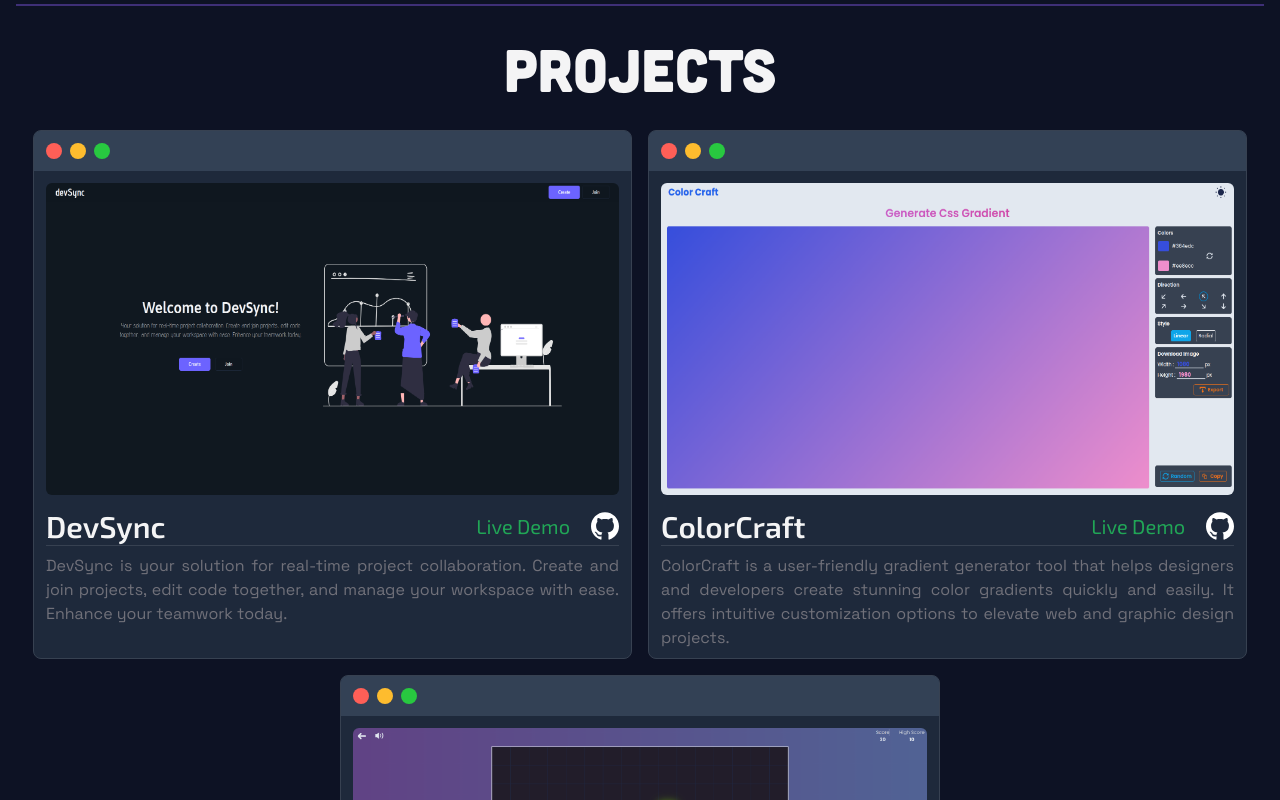
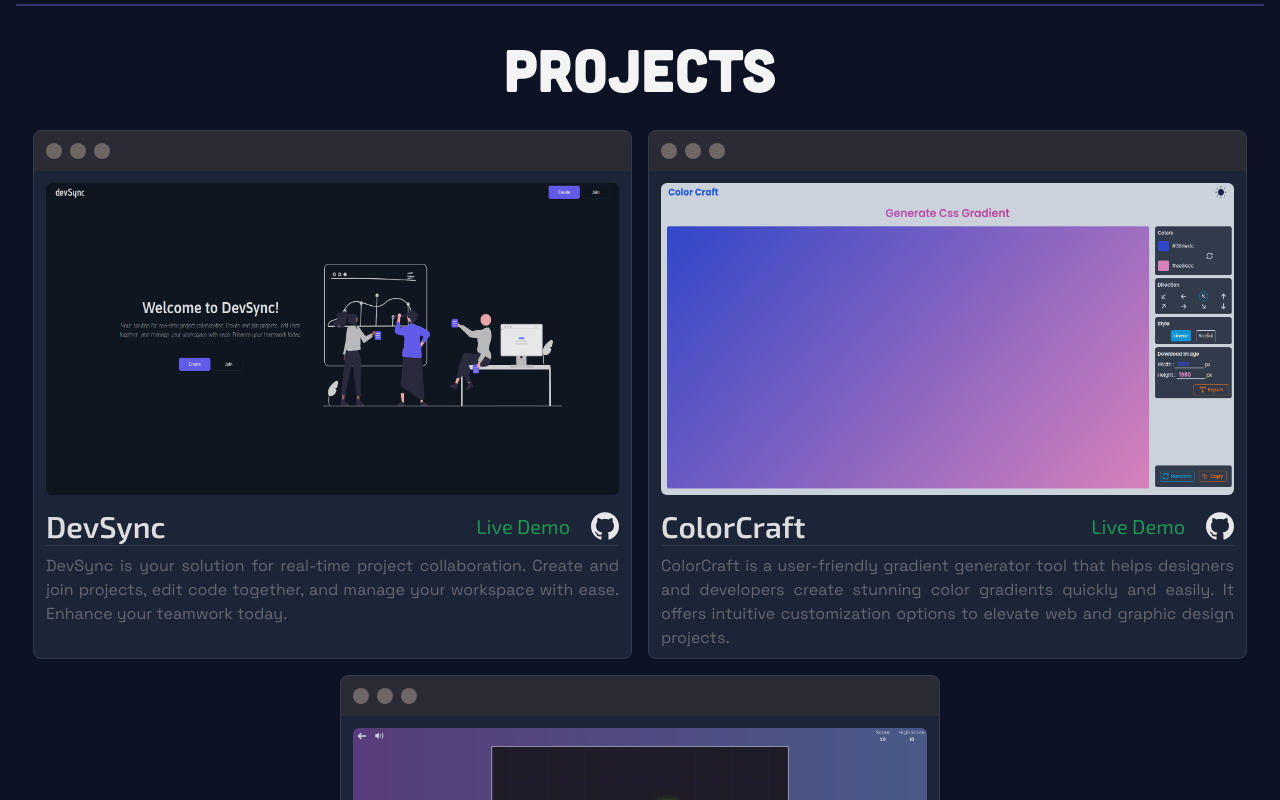
Before and after one commit to programmer-rahul/personal-portfolio, a Next.js app: page / in a window 1280 px wide. Shown: the part 1800-2600 px from the top of the page. Built offline with nearby package versions, Linux system fonts and the light colour scheme.

Commit message:
updated project-card title-bar colors

```diff
--- a/app/components/header/NavBar.module.css
+++ b/app/components/header/NavBar.module.css
@@ -5,7 +5,7 @@
 }
 
 .navLink::after {
-    content: '';
+  content: "";
   position: absolute;
   bottom: 0;
   left: 0;
@@ -22,5 +22,5 @@
 }
 
 .navLink:hover {
-    color: rgba(var(--main)); /* Replace 'blue' with your desired hover color */
+  color: rgba(var(--main));
 }
--- a/app/components/header/header.tsx
+++ b/app/components/header/header.tsx
@@ -9,8 +9,6 @@ export default function Header() {
         {/* navigation links  */}
         <NavBar />
 
-        <BarIcon />
-
         <div className="absolute -top-40 -z-10 xl:-top-48 xl:left-1/3">
           <CircularLightEffect />
         </div>
--- a/app/components/header/nav-bar.tsx
+++ b/app/components/header/nav-bar.tsx
@@ -1,10 +1,10 @@
 import Link from "next/link";
-import styles from './NavBar.module.css'; // Adjust the path as necessary
+import styles from "./NavBar.module.css";
 
 export default function NavBar() {
   return (
     <nav>
-      <ul className="z-10 gap-14 text-xl text-secondary-foreground hidden md:flex">
+      <ul className="z-10 hidden gap-14 text-xl text-secondary-foreground md:flex">
         <li>
           <Link href="/">
             <span className={styles.navLink}>Home</span>
--- a/app/components/projects/project.tsx
+++ b/app/components/projects/project.tsx
@@ -12,7 +12,7 @@ export default function Project({
   return (
     <div
       className={cn(
-        "flex w-full flex-col rounded-lg border bg-[#1e293b] lg:w-[48%]",
+        "flex w-full flex-col rounded-lg border bg-[#1e293b] lg:w-[48%] group opacity-90 hover:opacity-100 transition-opacity",
       )}
     >
       <ProjectTitleButtons />
--- a/app/components/ui/project-title-btns.tsx
+++ b/app/components/ui/project-title-btns.tsx
@@ -1,10 +1,10 @@
 export default function ProjectTitleButtons() {
   return (
-    <div className="window-title w-full rounded-t-md bg-[#334155] p-2 lg:p-3">
+    <div className="window-title w-full rounded-t-md bg-[#393339a7] p-2 lg:p-3">
       <div className="window-buttons flex gap-2">
-        <p className="h-3 w-3 rounded-full bg-[#FF5F57] lg:h-4 lg:w-4"></p>
-        <p className="h-3 w-3 rounded-full bg-[#FEBC2E] lg:h-4 lg:w-4"></p>
-        <p className="h-3 w-3 rounded-full bg-[#28C840] lg:h-4 lg:w-4"></p>
+        <p className="h-3 w-3 rounded-full bg-stone-500 group-hover:bg-[#FF5F57] lg:h-4 lg:w-4"></p>
+        <p className="h-3 w-3 rounded-full bg-stone-500 group-hover:bg-[#FEBC2E] lg:h-4 lg:w-4"></p>
+        <p className="h-3 w-3 rounded-full bg-stone-500 group-hover:bg-[#28C840] lg:h-4 lg:w-4"></p>
       </div>
     </div>
   );
--- a/lib/data/skills.ts
+++ b/lib/data/skills.ts
@@ -14,7 +14,6 @@ const SKILLS: Skills = {
     { name: "Node.js", imageUrl: "/skills/nodejs.svg" },
     { name: "Express.js", imageUrl: "/skills/expressjs.svg" },
     { name: "MongoDB", imageUrl: "/skills/mongodb.svg" },
-    { name: "Firebase", imageUrl: "/skills/firebase.svg" },
   ],
   tools: [
     { name: "Git", imageUrl: "/skills/git.svg" },
```
Lines whose indentation alone changed are shown as unchanged.
